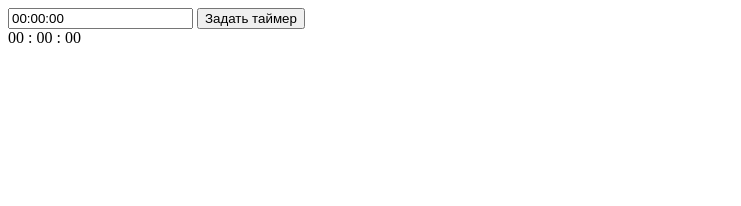
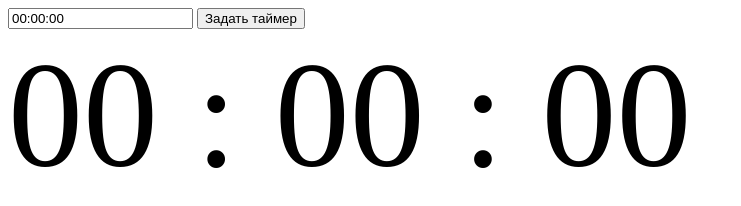
Before and after one commit to ivanpolotskii/timer, a plain HTML site: page test.html in a window 1280 px wide. Shown: the whole page, without its empty margins (0-741 px from the left). Drawn offline with Linux system fonts and the light colour scheme.

Commit message:
Увеличен размер шрифта

```diff
--- a/test.css
+++ b/test.css
@@ -5,3 +5,6 @@
     max-width: 50%;
     border: 4px solid #000;
 }
+.timer{
+    font-size: 150px;
+}
--- a/test.html
+++ b/test.html
@@ -11,11 +11,14 @@
     <input type="text" class='vremya' value="00:00:00">
     <button class="zadat">Задать таймер</button>
     <br>
-    <span class="hours">00</span>
-    <span>:</span>
-    <span class="minutes">00</span>
-    <span>:</span>
-    <span class="seconds">00</span>
+    <div class="timer">
+        <span class="hours">00</span>
+        <span>:</span>
+        <span class="minutes">00</span>
+        <span>:</span>
+        <span class="seconds">00</span>
+    </div>
+
 
     <script src="./test.js"></script>
 </body>
```
